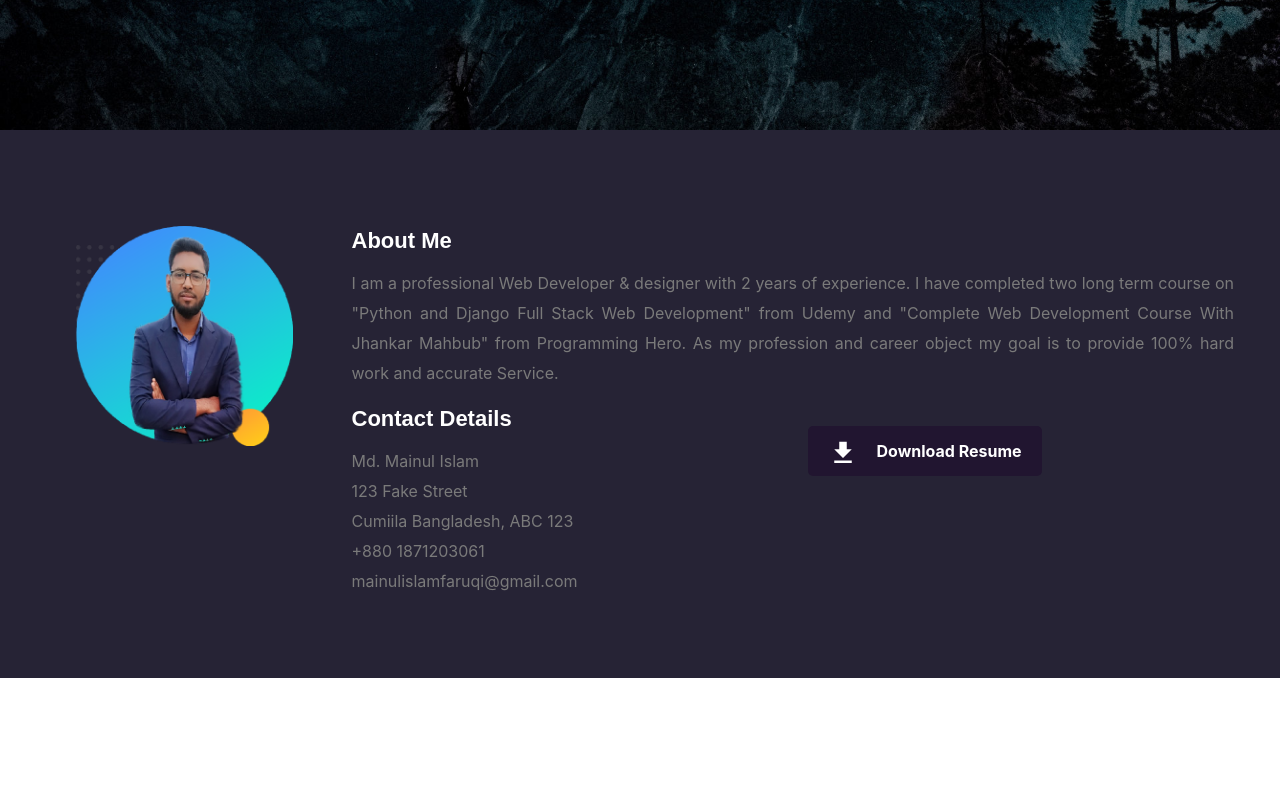
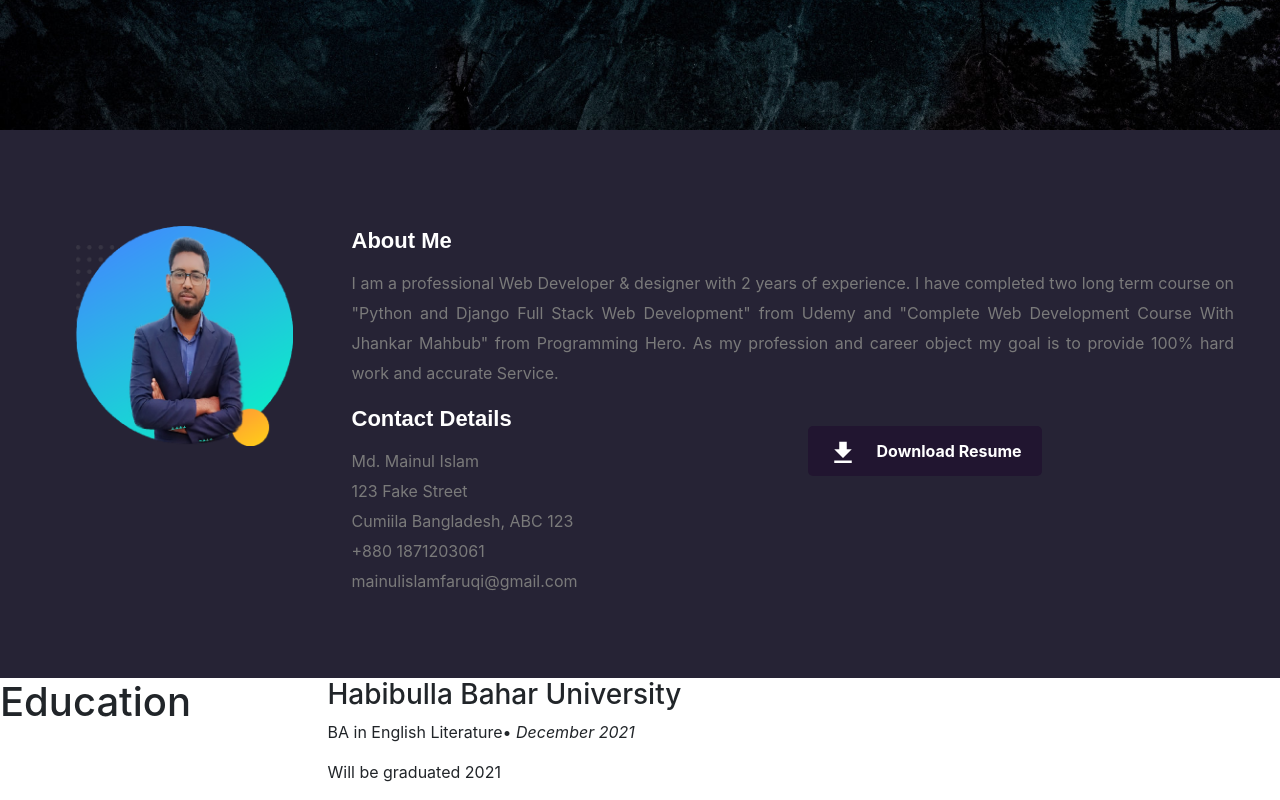
Before and after one commit to CrazyPythonLover1/ReactJs-Portfolio, a React (Create React App) app: page / in a window 1280 px wide. Shown: the part 670-1470 px from the top of the page. Before the commit the page ends 1348 px from the top, so only its background shows below. Built offline with nearby package versions, Linux system fonts and the light colour scheme.

Commit message:
add resume component and get educaion data

```diff
--- a/src/components/Home/Home/Home.js
+++ b/src/components/Home/Home/Home.js
@@ -2,6 +2,7 @@ import React from 'react';
 import Navbar from '../../Shared/Navbar';
 import Header from '../Header/Header';
 import About from '../About/About';
+import Resume from '../Resume/Resume';
 
 const Home = () => {
     return (
@@ -9,6 +10,7 @@ const Home = () => {
             <Navbar/>
             <Header/>
             <About/>
+            <Resume/>
         </div>
     );
 };
--- /dev/null
+++ b/src/components/Home/Resume/Resume.js
@@ -0,0 +1,43 @@
+import React from 'react';
+import resumeData from '../../../fakeData/resumeData'
+
+const Resume = () => {
+    const resume = resumeData[0]
+    const skillmessage = resume.skillmessage;
+
+    const education = resume.education.map(education => {
+        return <div key={education.school}>
+            <h3> {education.school} </h3>
+            <p className="info"> {education.degree}<span>&bull;</span> <em className="date"> {education.graduated} </em> </p>
+            <p> {education.description} </p>
+        </div>
+    })
+    const work = resume.work.map(work=> {
+        return <div key={work.company}>
+            <h3> {work.company} </h3>
+            <p className="info"> {work.title}<span>&bull;</span><em className="date"> {work.years} </em> </p>
+            <p> {work.description} </p>
+        </div>
+    })
+
+    const skills = resume.skills.map(skills => {
+        var className = 'bar-expand ' + skills.name.toLowerCase();
+        return <li key={skills.name}>
+            <span style={{width:skills.level}} className={className}></span><em> {skills.name} </em>
+        </li>
+    })
+    return (
+        <section>
+            <div className="row education">
+                <div className="col-md-3">
+                    <h1> <span> Education </span></h1>
+                </div>
+                <div className="col-md-9">
+                {education}
+                </div>
+            </div>
+        </section>
+    );
+};
+
+export default Resume;
--- /dev/null
+++ b/src/fakeData/resumeData.js
@@ -0,0 +1,78 @@
+const resumeData =[
+    {
+        "skillmessage": " This is my core skill that I have learnt for 2 years. A self-taught Software Developer ",
+        "education": [
+          {
+            "school": "Habibulla Bahar University",
+            "degree": "BA in English Literature",
+            "graduated": "December 2021",
+            "description": "Will be graduated 2021"
+          }
+        ],
+        "work": [
+          {
+            "company": "AnswarIT",
+            "title": "Full-Stack Web Developer",
+            "years": "FEB 2020 - present",
+            "description": " I was responsible for developing websites with Django and WordPress. Developed an Oil blog web applicaion with Django. Features: create a post, Detail page, most recent post, category list, recommended similar post, comment functionality, Featured post, etc. Website Live Link: https://oil4us.com "
+          },
+          {
+            "company": "SoftDevs",
+            "title": "Web Developer",
+            "years": "Sep 2019 - FEB 2020",
+            "description": "I was responsible for developing websites with Django and WordPress. Developed some WordPress site, like E-commerce, Blog etc. Live Link: https://blog.softdevs.org/ "
+          },
+          {
+            "company": "Crazy Python Lover Youtube Channel",
+            "title": "CEO && Founder",
+            "years": "Sep 2019 - Present",
+            "description": "Teaching Python, Web Development and programming to this Channel"
+          }
+
+        ],
+        "skills": [
+            {
+              "name": "ReactJs",
+              "level": "70%"
+            },
+            {
+              "name": "NodeJS",
+              "level": "65%"
+            },
+            {
+              "name": "ExpressJS",
+              "level": "65%"
+            },
+            {
+              "name": "MongoDB",
+              "level": "70%"
+            },
+            {
+              "name": "Django",
+              "level": "75%"
+            },
+            {
+              "name": "CSS",
+              "level": "85%"
+            },
+            {
+              "name": "Git",
+              "level": "60%"
+            },
+            {
+              "name": "Figma",
+              "level": "55%"
+            },
+            {
+              "name": "HTML5",
+              "level": "80%"
+            },
+            {
+              "name": "Mysql",
+              "level": "60%"
+            }
+          ]
+    },
+]
+
+export default resumeData;
```
